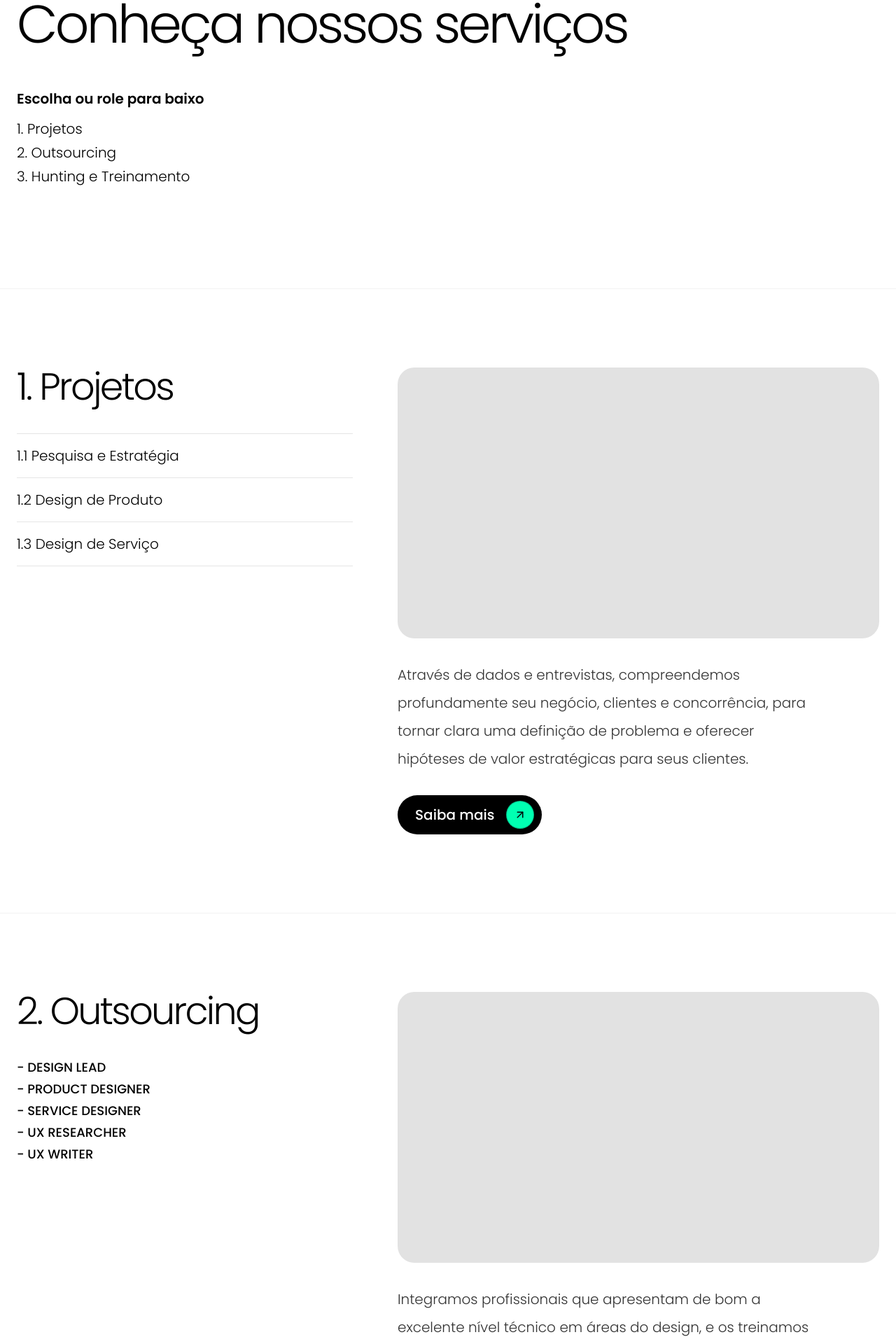
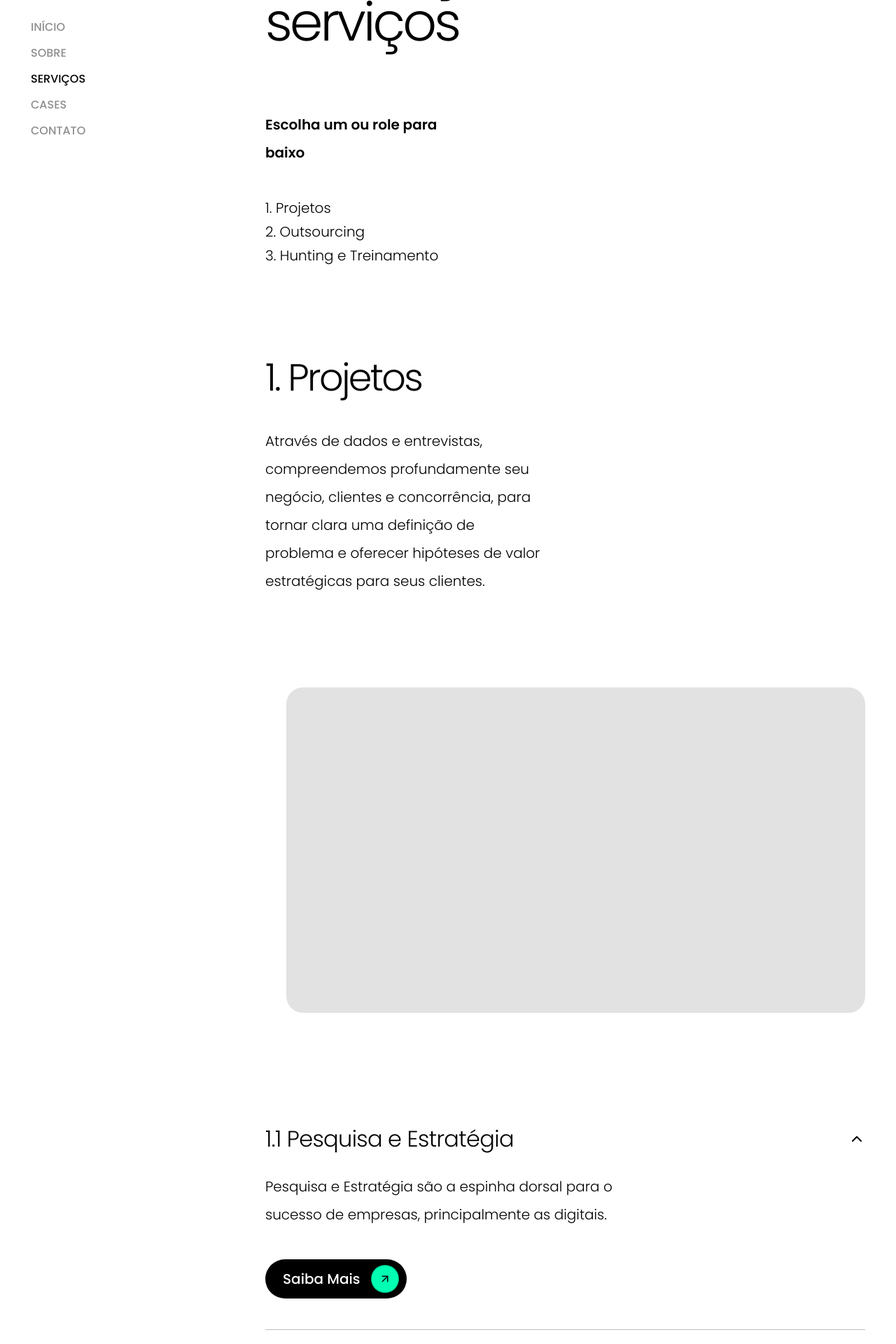
Before and after one commit to floux-digital/site-2.0, a Next.js app: page /servicos in a window 1280 px wide. Shown: the part 240-2160 px from the top of the page at 70% size. Built offline with nearby package versions, Linux system fonts and the light colour scheme.

Commit message:
delivery first edition of servicos

```diff
--- a/src/app/servicos/page.tsx
+++ b/src/app/servicos/page.tsx
@@ -1,7 +1,8 @@
 import type { Metadata } from 'next'
 import Link from 'next/link'
-import { ArrowUpRight } from 'lucide-react'
+import { ChevronDown, ChevronUp } from 'lucide-react'
 import Button from '@/components/ui/Button'
+import DesktopSidebar from '@/components/layout/DesktopSidebar'
 import { services } from '@/lib/data'
 import { webPageSchema, serviceSchema } from '@/lib/schema'
 
@@ -40,88 +41,86 @@ export default function ServicosPage() {
         dangerouslySetInnerHTML={{ __html: JSON.stringify(jsonLd) }}
       />
 
-      {/* ── Hero ── */}
-      <section className="min-h-[70vh] flex flex-col justify-center px-4 lg:px-6 py-20 lg:py-32">
-        <h1 className="max-w-[1100px]">Conheça nossos serviços</h1>
+      {/* ── Hero — sidebar lives here ── */}
+      <section className="px-4 lg:px-[44px] py-[66px]">
+        <div className="flex flex-col lg:flex-row lg:items-start">
+          <DesktopSidebar />
 
-        {/* Quick nav */}
-        <div className="mt-12 max-w-xs">
-          <p className="text-[18px] font-semibold mb-2">Escolha ou role para baixo</p>
+          <div className="flex-1 flex flex-col gap-[44px]">
+            <div className="pb-[44px]">
+              <h1 className="max-w-[800px]">Conheça nossos serviços</h1>
+            </div>
+
+            <p className="font-semibold max-w-[285px]">Escolha um ou role para baixo</p>
+
             <ul className="flex flex-col gap-1">
               {services.map((s) => (
                 <li key={s.slug}>
-                <a
+                  <Link
                     href={`#${s.slug}`}
-                  className="text-[18px] hover:opacity-60 transition-opacity"
+                    className="hover:opacity-60 transition-opacity"
                   >
                     {s.number} {s.title}
-                </a>
+                  </Link>
                 </li>
               ))}
             </ul>
+          </div>
         </div>
       </section>
 
       {/* ── Service sections ── */}
       {services.map((service) => (
-        <section
-          key={service.slug}
-          id={service.slug}
-          className="border-t border-black/5 py-20 lg:py-28 px-4 lg:px-6 scroll-mt-20"
-        >
-          <div className="flex flex-col lg:flex-row lg:gap-16">
-            {/* Left: Title + sub-list */}
-            <div className="lg:w-[480px] shrink-0">
-              <h2 className="mb-10">{service.number} {service.title}</h2>
+        <div key={service.slug} id={service.slug} className="scroll-mt-[88px]">
 
-              {/* Subservices list */}
-              {service.subservices && service.subservices.length > 0 && (
-                <div className="flex flex-col">
-                  {service.subservices.map((sub, i) => (
-                    <div key={sub.slug}>
-                      <div className={`border-b border-black/10 ${i === 0 ? 'border-t border-black/10' : ''}`}>
-                        <Link
-                          href={`/servicos/${sub.slug}`}
-                          className="group flex items-center justify-between py-4 text-[1.25rem] lg:text-[1.5rem] hover:opacity-60 transition-opacity"
-                        >
-                          <span>{sub.title}</span>
-                          <ArrowUpRight
-                            size={16}
-                            className="opacity-0 group-hover:opacity-100 transition-opacity shrink-0"
-                          />
-                        </Link>
-                      </div>
-                    </div>
-                  ))}
-                </div>
-              )}
-
-              {/* Roles for Outsourcing */}
-              {'roles' in service && Array.isArray(service.roles) && (
-                <ul className="flex flex-col gap-1 mt-4">
-                  {service.roles.map((role) => (
-                    <li key={role} className="text-[18px] font-medium">
-                      - {role}
-                    </li>
-                  ))}
-                </ul>
-              )}
-            </div>
-
-            {/* Right: Image placeholder + description + CTA */}
-            <div className="flex-1 mt-10 lg:mt-0">
-              <div className="w-full aspect-[16/9] rounded-3xl bg-card mb-8" />
-              <p className="text-[18px] text-black/80 mb-8 max-w-[600px]">
-                {service.description}
-              </p>
-              {service.subservices && service.subservices.length > 0 && (
-                <Button href={`/servicos/${service.subservices[0].slug}`} withArrow>
-                  Saiba mais
-                </Button>
-              )}
+          {/* Intro */}
+          <section className="px-4 lg:px-[44px] py-[66px]">
+            <div className="flex flex-col lg:flex-row lg:items-start">
+              <div className="hidden lg:block w-[335px] shrink-0" aria-hidden />
+              <div className="flex-1 flex flex-col gap-[44px] max-w-[600px]">
+                <h2>{service.number} {service.title}</h2>
+                <p className="max-w-[400px]">{service.description}</p>
               </div>
             </div>
           </section>
+
+          {/* Image placeholder — full-width on mobile, right-aligned on desktop */}
+          <section className="px-4 lg:px-[44px] py-[66px] flex justify-end">
+            <div className="w-full lg:max-w-[827px] aspect-[16/9] rounded-3xl bg-card" />
+          </section>
+
+          {/* Subservices accordion */}
+          {service.subservices.length > 0 && (
+            <section className="px-4 lg:px-[44px] py-[66px]">
+              <div className="flex flex-col lg:flex-row lg:items-start">
+                <div className="hidden lg:block w-[335px] shrink-0" aria-hidden />
+                <div className="flex-1 max-w-[900px]">
+                  {service.subservices.map((sub, i) => (
+                    <details
+                      key={sub.slug}
+                      open={i === 0}
+                      className="group border-b border-black/25"
+                    >
+                      <summary className="flex items-center justify-between py-8 cursor-pointer list-none">
+                        <h3>{sub.title}</h3>
+                        <span className="shrink-0 ml-4">
+                          <ChevronUp size={24} className="hidden group-open:block" />
+                          <ChevronDown size={24} className="group-open:hidden" />
+                        </span>
+                      </summary>
+                      <div className="pb-[44px] flex flex-col gap-[44px]">
+                        <p className="max-w-[500px]">{sub.intro}</p>
+                        <Button href={`/servicos/${sub.slug}`} withArrow>
+                          Saiba Mais
+                        </Button>
+                      </div>
+                    </details>
+                  ))}
+                </div>
+              </div>
+            </section>
+          )}
+        </div>
       ))}
     </>
   )
```
Lines whose indentation alone changed are shown as unchanged.
